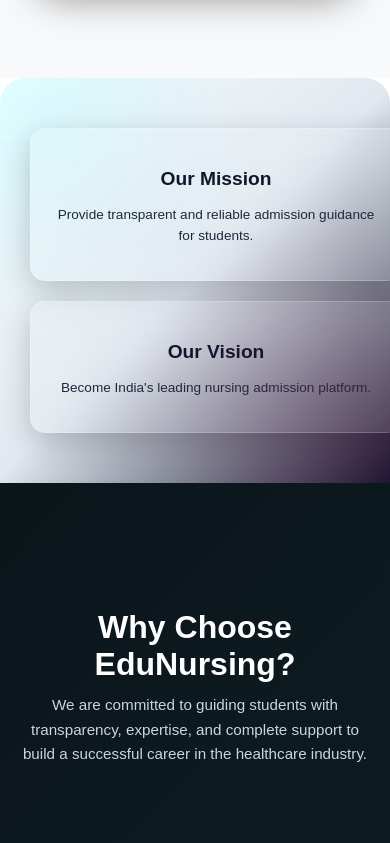
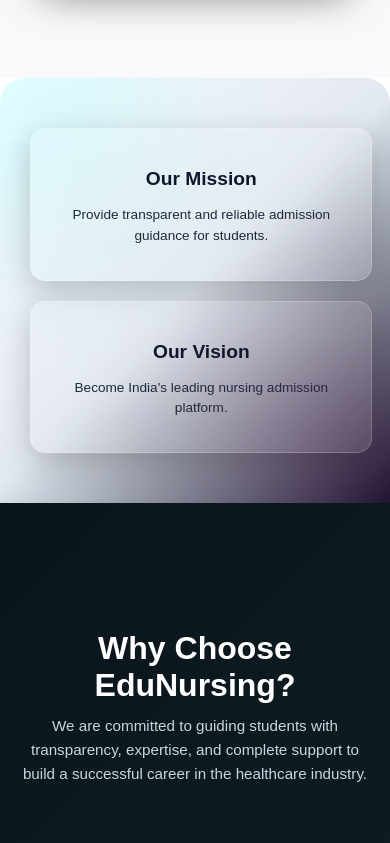
Before and after one commit to vishnutech111/EDU-nursing-client, a React (Create React App) app: page /about in a window 390 px wide. Shown: the part 2250-3093 px from the top of the page. Built offline with nearby package versions, Linux system fonts and the light colour scheme.

Commit message:
changes updated

```diff
--- a/src/pages/Main.css
+++ b/src/pages/Main.css
@@ -410,8 +410,8 @@
 
   .mv-box {
     width: 100%;
-    max-width: 400px;
-    margin-right: 20px;
+    max-width: 300px;
+
     padding: 25px;
   }
 
```
